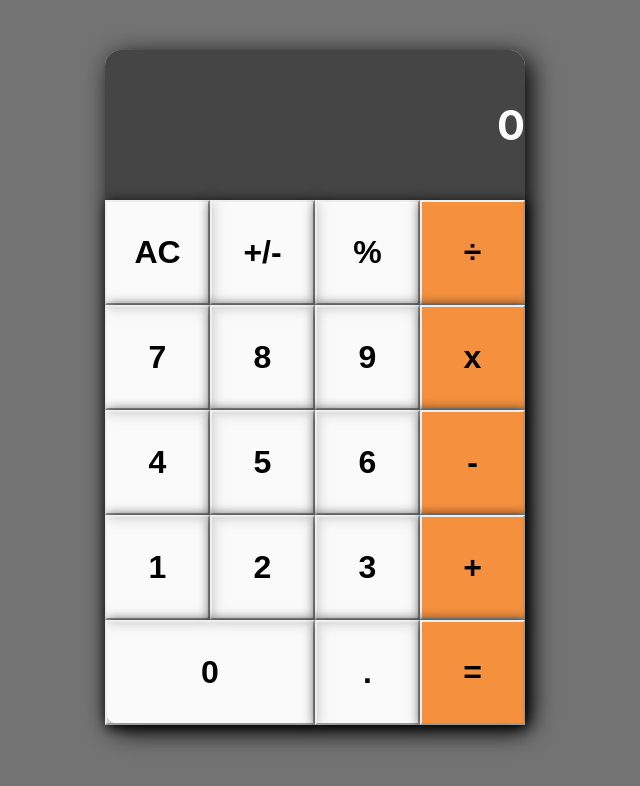
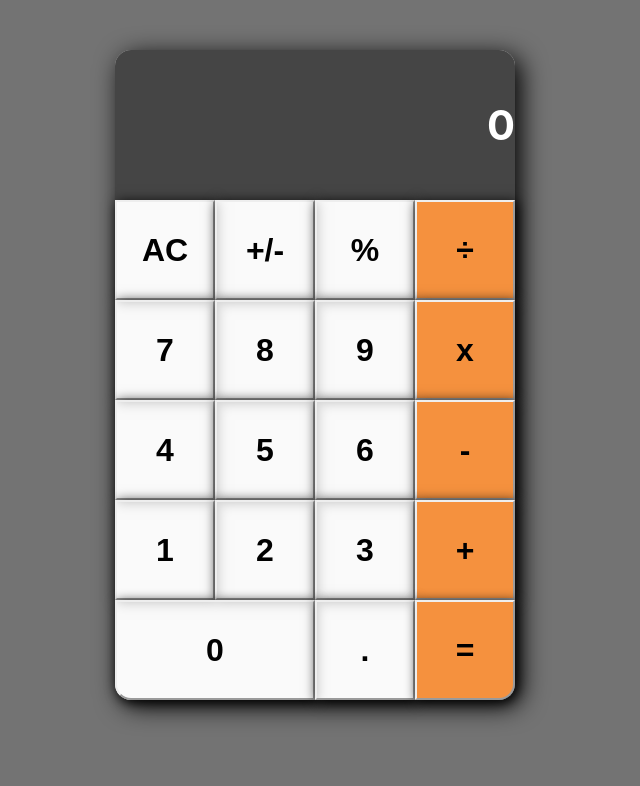
Before and after one commit to MMGGYY66/maths-magicians, a React (Create React App) app: page / in a window 1280 px wide. Shown: the top 786 px of the page, without its empty margins (325-965 px from the left). Built offline with nearby package versions, Linux system fonts and the light colour scheme.

Commit message:
add some styling

```diff
--- a/src/components/Calculator/Calculator.js
+++ b/src/components/Calculator/Calculator.js
@@ -52,7 +52,7 @@ export default function Calculator() {
 
       <Button data="." onClick={handleCLick} className="hove">.</Button>
 
-      <Button className="oranges" onClick={handleCLick}>=</Button>
+      <Button className="oranges equals" onClick={handleCLick}>=</Button>
     </Container>
   );
 }
--- a/src/components/Calculator/styled/index.js
+++ b/src/components/Calculator/styled/index.js
@@ -1,13 +1,13 @@
 import styled from 'styled-components';
 
 export const Container = styled.div`
-  width: 420px;
+  width: 400px;
   margin: 50px auto;
   display: grid;
   justify-content: center;
   align-content: center;
-  grid-template-columns: repeat(4, 105px);
-  grid-template-rows: minmax(105px, 150px) repeat(5, 105px);
+  grid-template-columns: repeat(4, 100px);
+  grid-template-rows: minmax(100px, 150px) repeat(5, 100px);
   box-shadow: 6px 6px 26px black;
   border-radius: 16px;
   background: rgba(255,255,255,0.85);
--- a/src/index.css
+++ b/src/index.css
@@ -50,6 +50,11 @@ code {
 
 .zero {
   grid-column: 1/ 3;
+  border-radius: 0 0 0 16px;
+}
+
+.equals {
+  border-radius: 0 0 16px 0;
 }
 
 .hove:hover {
```
